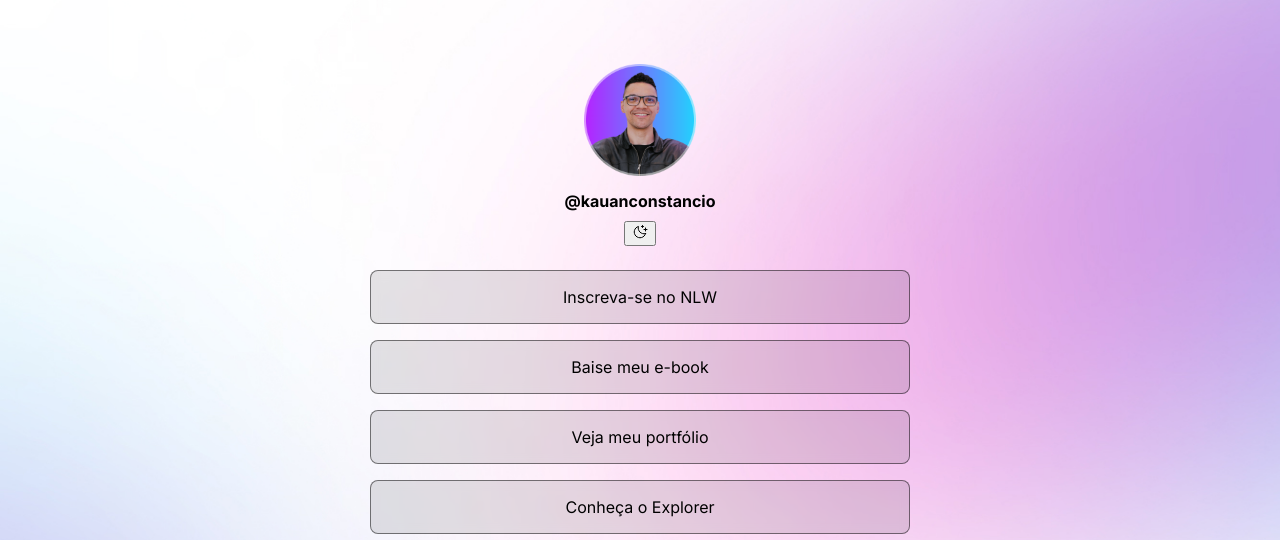
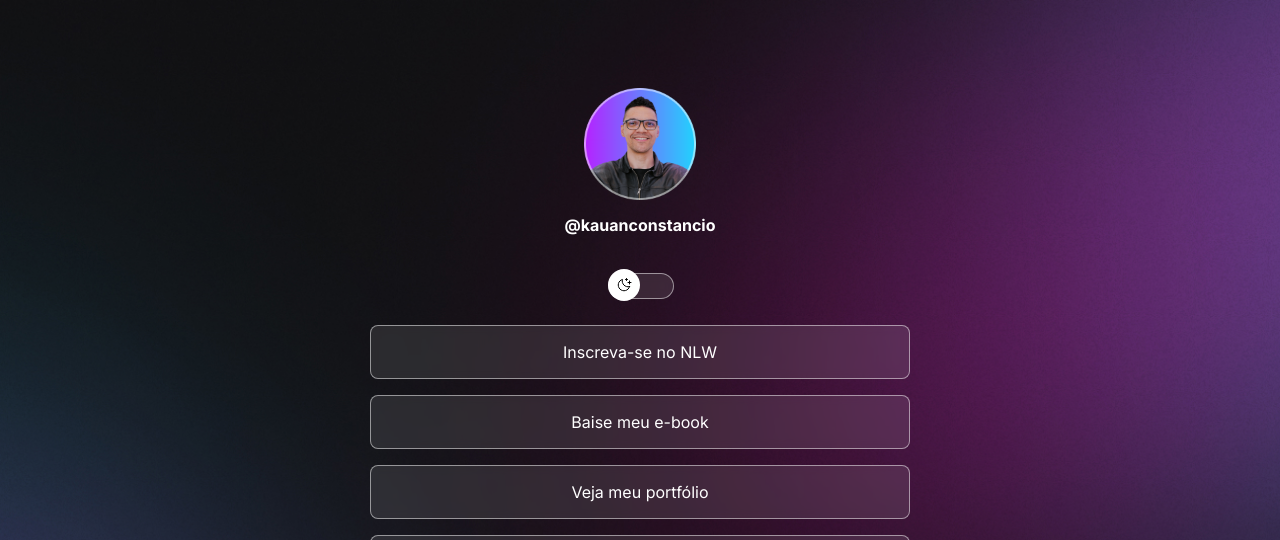
Before and after one commit to kauanconstancio/Projeto--Discover, a plain HTML site: page index.html in a window 1280 px wide. Shown: the top 540 px of the page. Drawn offline with nearby package versions, Linux system fonts and the light colour scheme.

Commit message:
Mudança de dark e light mode

```diff
--- a/index.html
+++ b/index.html
@@ -6,14 +6,15 @@
     <title>Link Tree</title>
     <link rel="stylesheet" href="style.css">
 </head>
-<body class="light-mode">
+<body class="light-mod">
     <div class="container">
         <div class="profile">
             <img src="assets/avatar.png">
             <h1>@kauanconstancio</h1>
         </div>
-        <div class="darkmode">
-            <button><img src="assets/MoonStars.svg"></button>
+        <div class="switch" id="switch">
+            <button></button>
+            <span></span>
         </div>
         <div class="links">
             <a href="#">Inscreva-se no NLW</a>
--- a/style.scss
+++ b/style.scss
@@ -12,6 +12,7 @@ a{
     --surface-color: rgba(255, 255, 255, 0.1);
     --surface-color-hover: rgba(0, 0, 0, 0.2);
     --highlight-color: rgba(255, 255, 255, 0.2);
+    --switch-img: url(assets/MoonStars.svg);
 }
 
 .light-mode{
@@ -21,6 +22,18 @@ a{
     --surface-color: rgba(0, 0, 0, 0.1);
     --surface-color-hover: rgba(0, 0, 0, 0.2);
     --highlight-color: rgba(0, 0, 0, 0.2);
+    --switch-img: url(assets/Sun.svg);
+}
+
+.light-mode{
+    .container{
+        .switch{
+            button{
+                right: -3px;
+                left: initial;
+            }
+        }
+    }
 }
 
 body {
@@ -40,12 +53,49 @@ body {
         width: 588px;
 
         .profile{
+            padding: 24px;
             img{
                 width: 112px;
                 height: 112px;
             }
             h1{
                 font-size: 16px;
+            }
+        }
+
+        .switch{
+            width: 64px;
+            height: 24px;
+            position: relative;
+            margin: 4px auto;
+            button{
+
+                width: 32px;
+                height: 32px;
+                background: #fff;
+                border: 0;
+                border-radius: 50%;
+                background-image: var(--switch-img);
+                background-repeat: no-repeat;
+                background-position: center;
+
+                position: absolute;
+                top: 50%;
+                left: 0;
+                transform: translateY(-50%);
+                z-index: 1;
+            }
+
+
+            span{
+                display: block;
+                width: 64px;
+                height: 24px;
+                background: var(--surface-color);
+                border: 1px solid var(--stroke-color);
+                border-radius: 9999px;
+                backdrop-filter: blur(4px);
+                -webkit-backdrop-filter: blur(4px);
             }
         }
 
```
Also changed, not shown: style.css, 1 other file.
